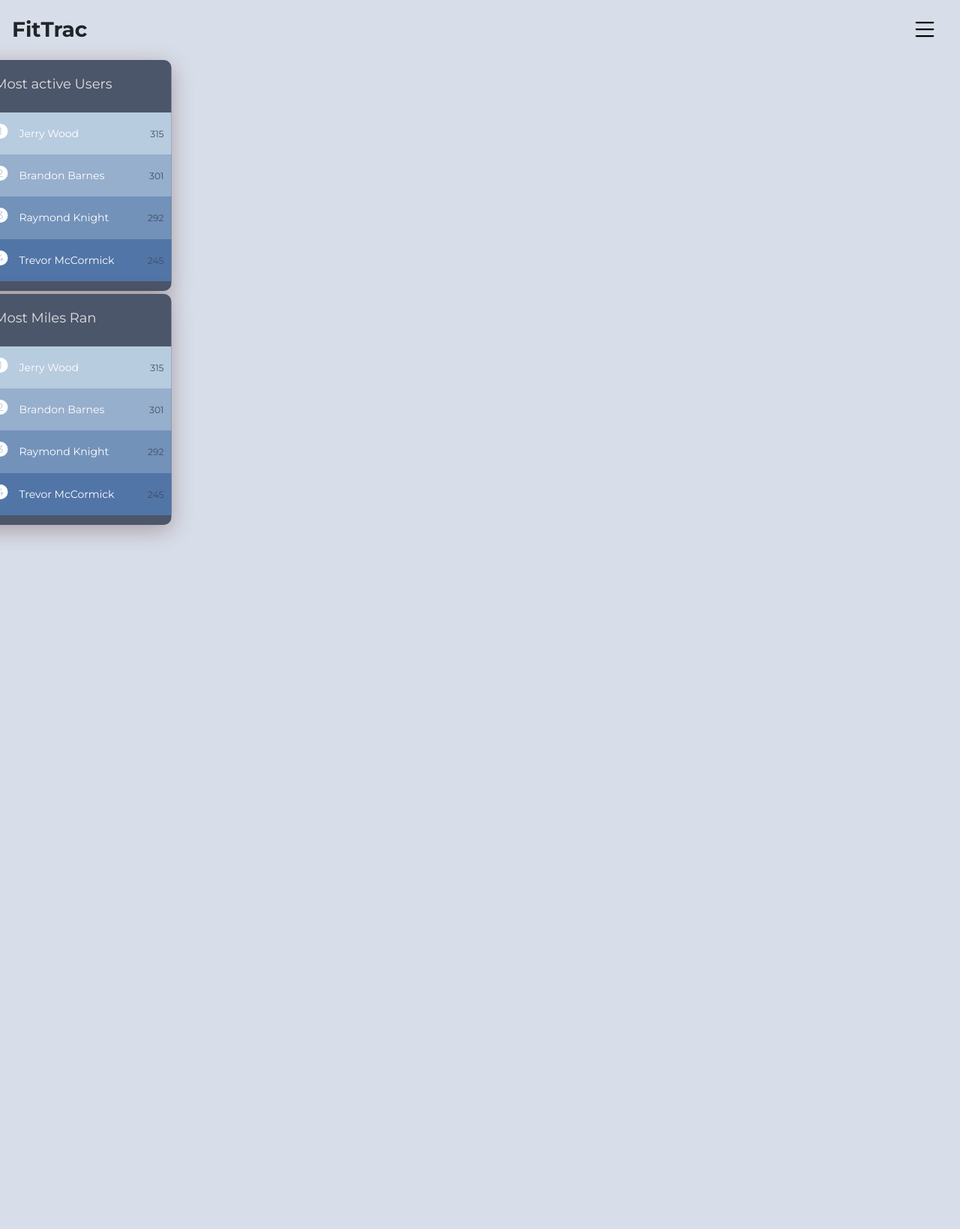
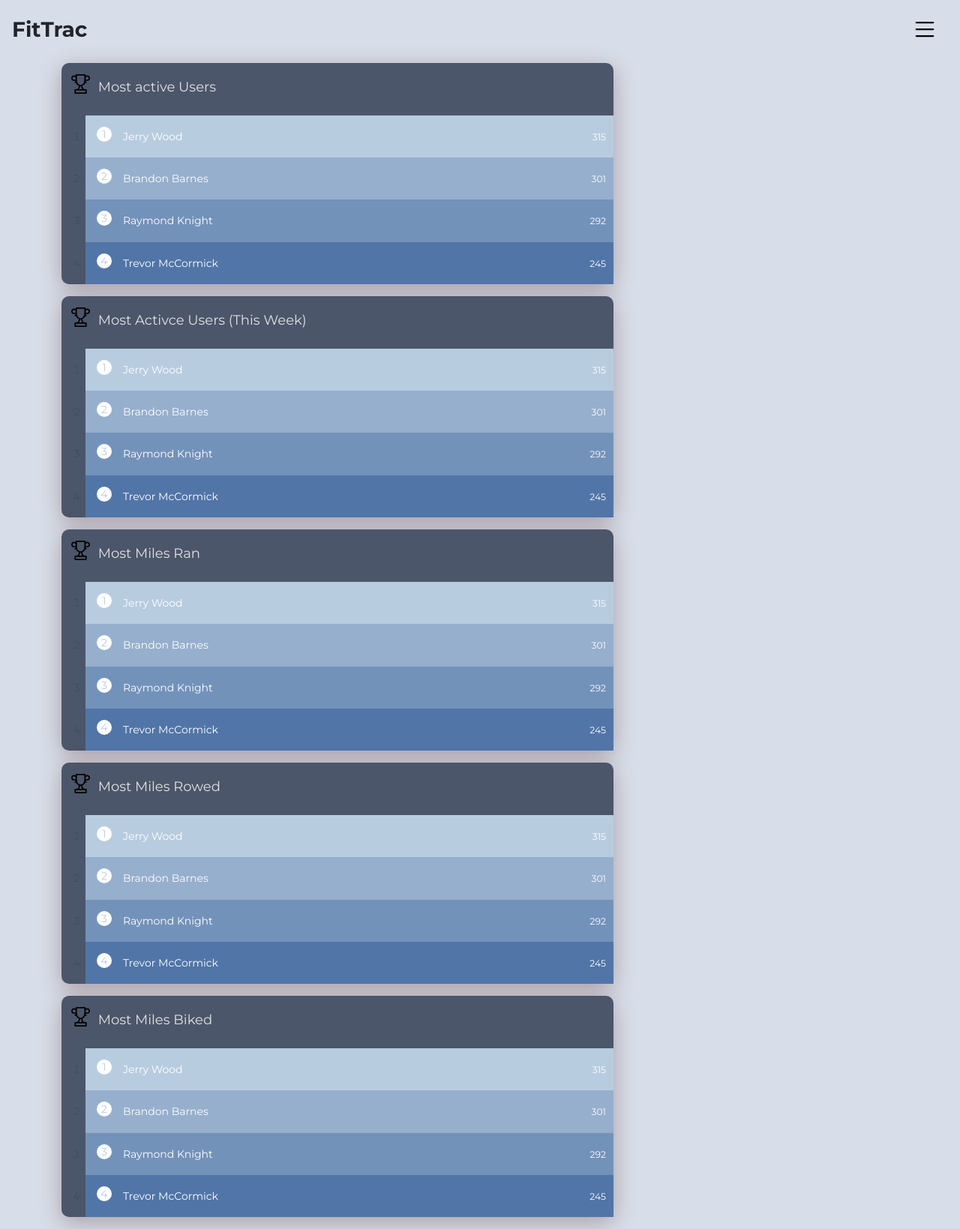
Before and after one commit to nevarezomar/capstone, a Flask app: page /leaderboard in a window 1280 px wide. Shown: the whole page at 75% size. Before the commit the page ends 721 px from the top, so only its background shows below. Run offline with Flask 2, Linux system fonts and the light colour scheme; data comes from the database, SQL or seed files in the repository; both versions use the stored data as it was after the commit.

Commit message:
Added global leader board

```diff
--- a/application/__init__.py
+++ b/application/__init__.py
@@ -16,7 +16,7 @@ login_manager.login_view = 'users.login'
 login_manager.login_message_category = 'info'
 
 application.config['SECRET_KEY'] = os.environ.get('SECRET_KEY')
-application.config['SQLALCHEMY_DATABASE_URI'] = 'sqlite:///new_site.db'
+application.config['SQLALCHEMY_DATABASE_URI'] = 'sqlite:///test_site.db'
 application.config['MAIL_SERVER'] = 'smtp.googlemail.com'
 application.config['MAIL_PORT'] = 587
 application.config['MAIL_USE_TLS'] = True
--- a/application/main/routes.py
+++ b/application/main/routes.py
@@ -2,6 +2,7 @@ from flask import render_template, request, Blueprint
 from flask_login import current_user, login_required
 from application.models import Workout, User
 from application import db
+from sqlalchemy import select
 
 main = Blueprint('main', __name__)
 
@@ -22,4 +23,9 @@ def about():
 
 @main.route("/leaderboard")
 def leaderboard():
+    leaders = User.query.all()
+
+
+
+    #print(leaders)
     return render_template('leaderboard.html', title='Leaderboard')
--- a/application/models.py
+++ b/application/models.py
@@ -31,7 +31,7 @@ class User(db.Model, UserMixin):
         return User.query.get(user_id)
 
     def __repr__(self):
-        return f"User('{self.username}, {self.email}, {self.image_file}')"
+        return f"User('{self.username}, {self.email}, {self.image_file}, {self.workouts}')"
 
 class Workout(db.Model):
     id = db.Column(db.Integer, primary_key=True)
--- a/application/static/main.css
+++ b/application/static/main.css
@@ -261,14 +261,9 @@ a.article-title:hover {
 
 
 .leaderboard {
-  position: relative;
-  left: 0;
-  top: 150px;
-  right: 0;
-  bottom: 0;
-  transform: translate(-50%, -50%);
-  width: 285px;
-  height: 308px;
+
+  width: auto;
+  height: auto;
   background: #4C566A;
   border-radius: 10px;
   box-shadow: 0 7px 30px rgba(62, 9, 11, 0.3);
--- a/application/templates/base.html
+++ b/application/templates/base.html
@@ -206,7 +206,7 @@
           </div>
           {% if current_user.is_authenticated %}
 
-            <div class="d-flex flex-column flex-shrink-0 p-3 text-white " style="width: 280px;" id="sidebar">
+            <div class="d-flex flex-column flex-shrink-0 p-3 ms-3 text-white " style="width: 280px;" id="sidebar">
               <a href="{{ url_for('main.home') }}" class="d-flex align-items-center mb-3 mb-md-0 me-md-auto text-white text-decoration-none">
                 <svg class="bi me-2" width="40" height="32"><use xlink:href="#fittrac"/></svg>
                 <span class="fs-4">FitTrac</span>
--- a/application/templates/dashboard.html
+++ b/application/templates/dashboard.html
@@ -1,4 +1,5 @@
 {% extends "base.html" %}
 {% block content %}
     <h1>Dashboard</h1>
+    <h2>Work in Progress</h2>
 {% endblock content%}
--- a/application/templates/leaderboard.html
+++ b/application/templates/leaderboard.html
@@ -1,7 +1,7 @@
 {% extends "base.html" %}
 {% block content %}
 
-        <div class="leaderboard m-1">
+        <div class="leaderboard my-1 column">
             <h1>
                 <svg class="ico-cup">
                     <use xlink:href="#cup"></use>
@@ -11,25 +11,53 @@
             <ol>
                 <li>
                     <mark>Jerry Wood</mark>
-                    <small>315</small>
+                    <small class="text-white">315</small>
                 </li>
                 <li>
                     <mark>Brandon Barnes</mark>
-                    <small>301</small>
+                    <small class="text-white">301</small>
                 </li>
                 <li>
                     <mark>Raymond Knight</mark>
-                    <small>292</small>
+                    <small class="text-white">292</small>
                 </li>
                 <li>
                     <mark>Trevor McCormick</mark>
-                    <small>245</small>
+                    <small class="text-white">245</small>
                 </li>
 
             </ol>
         </div>
 
-        <div class="leaderboard m-1">
+        <div class="leaderboard my-1">
+            <h1>
+                <svg class="ico-cup">
+                    <use xlink:href="#cup"></use>
+                </svg>
+                Most Activce Users (This Week)
+            </h1>
+            <ol>
+                <li>
+                    <mark>Jerry Wood</mark>
+                    <small class="text-white">315</small>
+                </li>
+                <li>
+                    <mark>Brandon Barnes</mark>
+                    <small class="text-white">301</small>
+                </li>
+                <li>
+                    <mark>Raymond Knight</mark>
+                    <small class="text-white">292</small>
+                </li>
+                <li>
+                    <mark>Trevor McCormick</mark>
+                    <small class="text-white">245</small>
+                </li>
+
+            </ol>
+        </div>
+
+        <div class="leaderboard my-1">
             <h1>
                 <svg class="ico-cup">
                     <use xlink:href="#cup"></use>
@@ -39,19 +67,75 @@
             <ol>
                 <li>
                     <mark>Jerry Wood</mark>
-                    <small>315</small>
+                    <small class="text-white">315</small>
                 </li>
                 <li>
                     <mark>Brandon Barnes</mark>
-                    <small>301</small>
+                    <small class="text-white">301</small>
                 </li>
                 <li>
                     <mark>Raymond Knight</mark>
-                    <small>292</small>
+                    <small class="text-white">292</small>
                 </li>
                 <li>
                     <mark>Trevor McCormick</mark>
-                    <small>245</small>
+                    <small class="text-white">245</small>
+                </li>
+
+            </ol>
+        </div>
+
+        <div class="leaderboard my-1">
+            <h1>
+                <svg class="ico-cup">
+                    <use xlink:href="#cup"></use>
+                </svg>
+                Most Miles Rowed
+            </h1>
+            <ol>
+                <li>
+                    <mark>Jerry Wood</mark>
+                    <small class="text-white">315</small>
+                </li>
+                <li>
+                    <mark>Brandon Barnes</mark>
+                    <small class="text-white">301</small>
+                </li>
+                <li>
+                    <mark>Raymond Knight</mark>
+                    <small class="text-white">292</small>
+                </li>
+                <li>
+                    <mark>Trevor McCormick</mark>
+                    <small class="text-white">245</small>
+                </li>
+
+            </ol>
+        </div>
+
+        <div class="leaderboard my-1">
+            <h1>
+                <svg class="ico-cup">
+                    <use xlink:href="#cup"></use>
+                </svg>
+                Most Miles Biked
+            </h1>
+            <ol>
+                <li>
+                    <mark>Jerry Wood</mark>
+                    <small class="text-white">315</small>
+                </li>
+                <li>
+                    <mark>Brandon Barnes</mark>
+                    <small class="text-white">301</small>
+                </li>
+                <li>
+                    <mark>Raymond Knight</mark>
+                    <small class="text-white">292</small>
+                </li>
+                <li>
+                    <mark>Trevor McCormick</mark>
+                    <small class="text-white">245</small>
                 </li>
 
             </ol>
```
Also changed, not shown: application/test_site.db (added).
